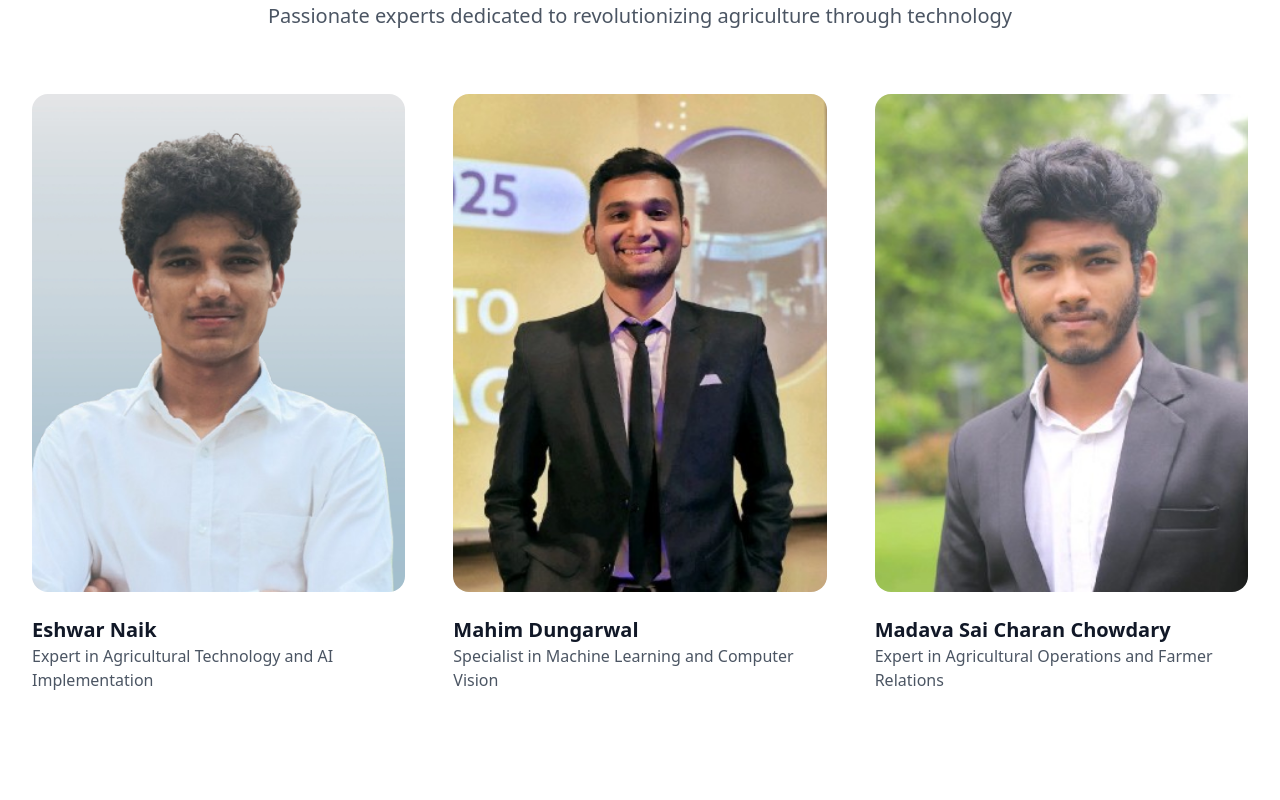
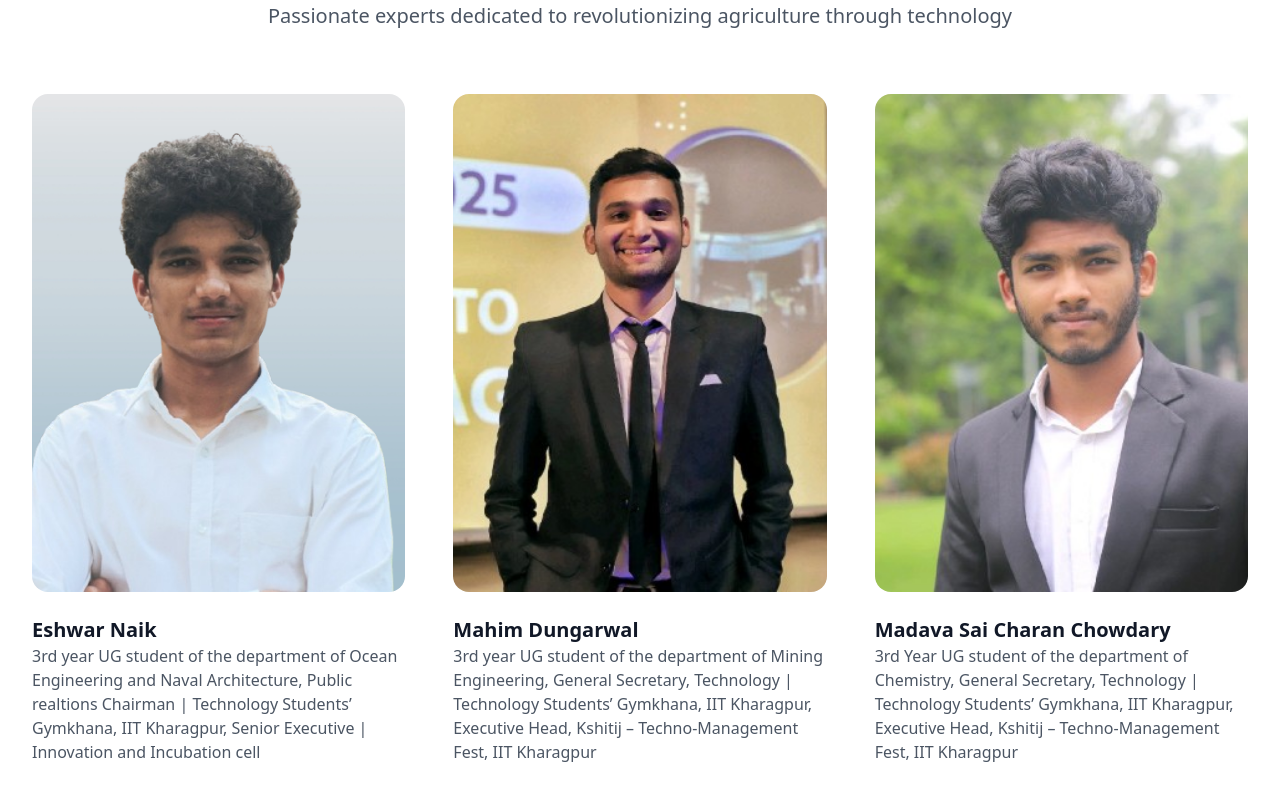
Before and after one commit to eshwarx4/BCG_Consult, a React (Vite) app: page / in a window 1280 px wide. Shown: the part 3326-4126 px from the top of the page. Built offline with nearby package versions, Linux system fonts and the light colour scheme.

Commit message:
Team Portfolio

```diff
--- a/src/components/Team.tsx
+++ b/src/components/Team.tsx
@@ -9,21 +9,21 @@ const teamMembers = [
     // role: 'Co-Founder & CEO',
     image: '/Eshwar_Passphoto-removebg-preview.png',
     linkedin: 'https://www.linkedin.com/in/eshwarnaikb/',
-    bio: 'Expert in Agricultural Technology and AI Implementation'
+    bio: '3rd year UG student of the department of Ocean Engineering and Naval Architecture, Public realtions Chairman | Technology Students’ Gymkhana, IIT Kharagpur, Senior Executive | Innovation and Incubation cell '
   },
   {
     name: 'Mahim Dungarwal',
     // role: 'Co-Founder & CTO',
     image: 'mahim photo.jpeg.jpg',
     linkedin: 'https://www.linkedin.com/in/mahim-dungarwal-a61613255/',
-    bio: 'Specialist in Machine Learning and Computer Vision'
+    bio: '3rd year UG student of the department of Mining Engineering, General Secretary, Technology | Technology Students’ Gymkhana, IIT Kharagpur, Executive Head, Kshitij – Techno-Management Fest, IIT Kharagpur'
   },
   {
     name: 'Madava Sai Charan Chowdary',
     // role: 'Co-Founder & COO',
     image: '/Charan.jpeg.jpg',
     linkedin: 'https://www.linkedin.com/in/charan-mandava-416891281/',
-    bio: 'Expert in Agricultural Operations and Farmer Relations'
+    bio: '3rd Year UG student of the department of Chemistry, General Secretary, Technology | Technology Students’ Gymkhana, IIT Kharagpur, Executive Head, Kshitij – Techno-Management Fest, IIT Kharagpur'
   }
 ];
 
```
